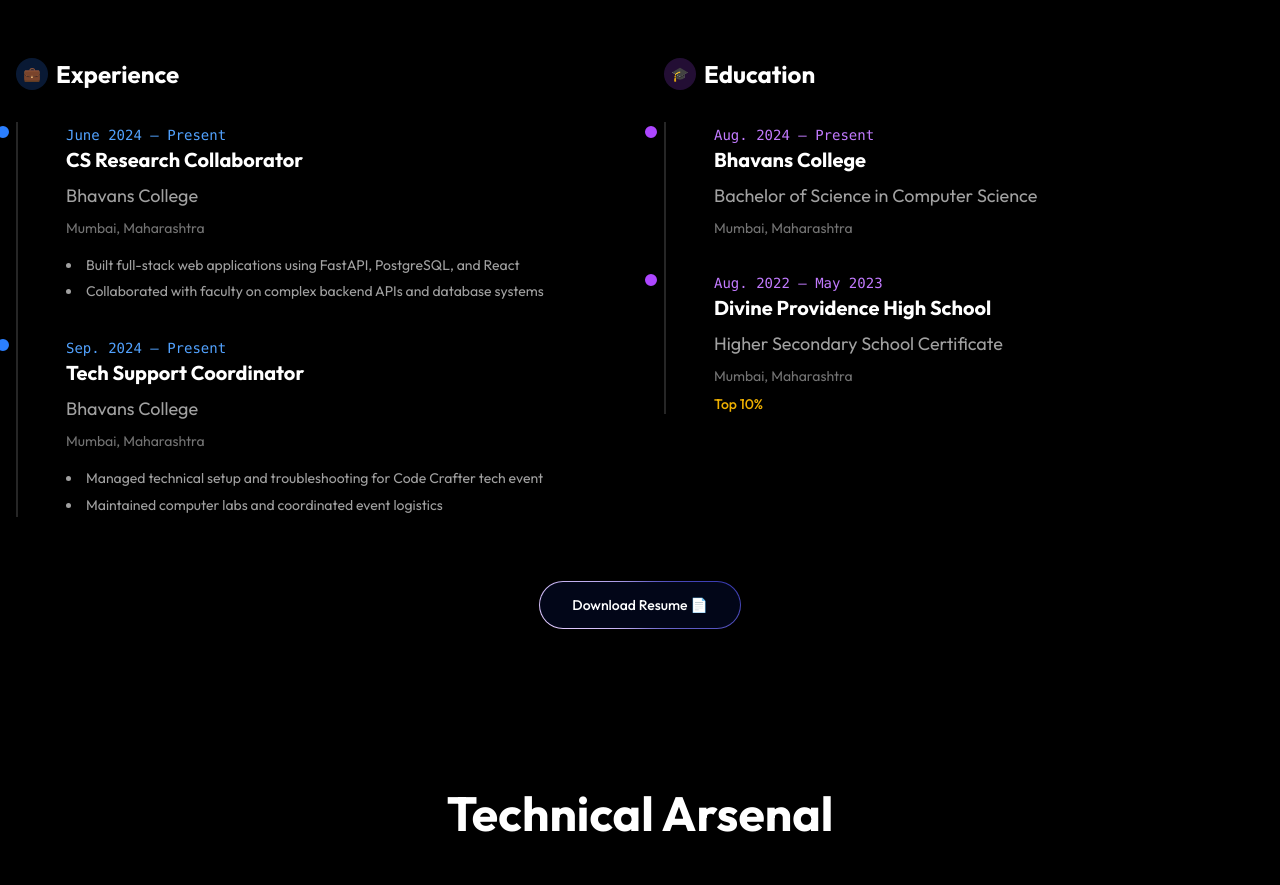
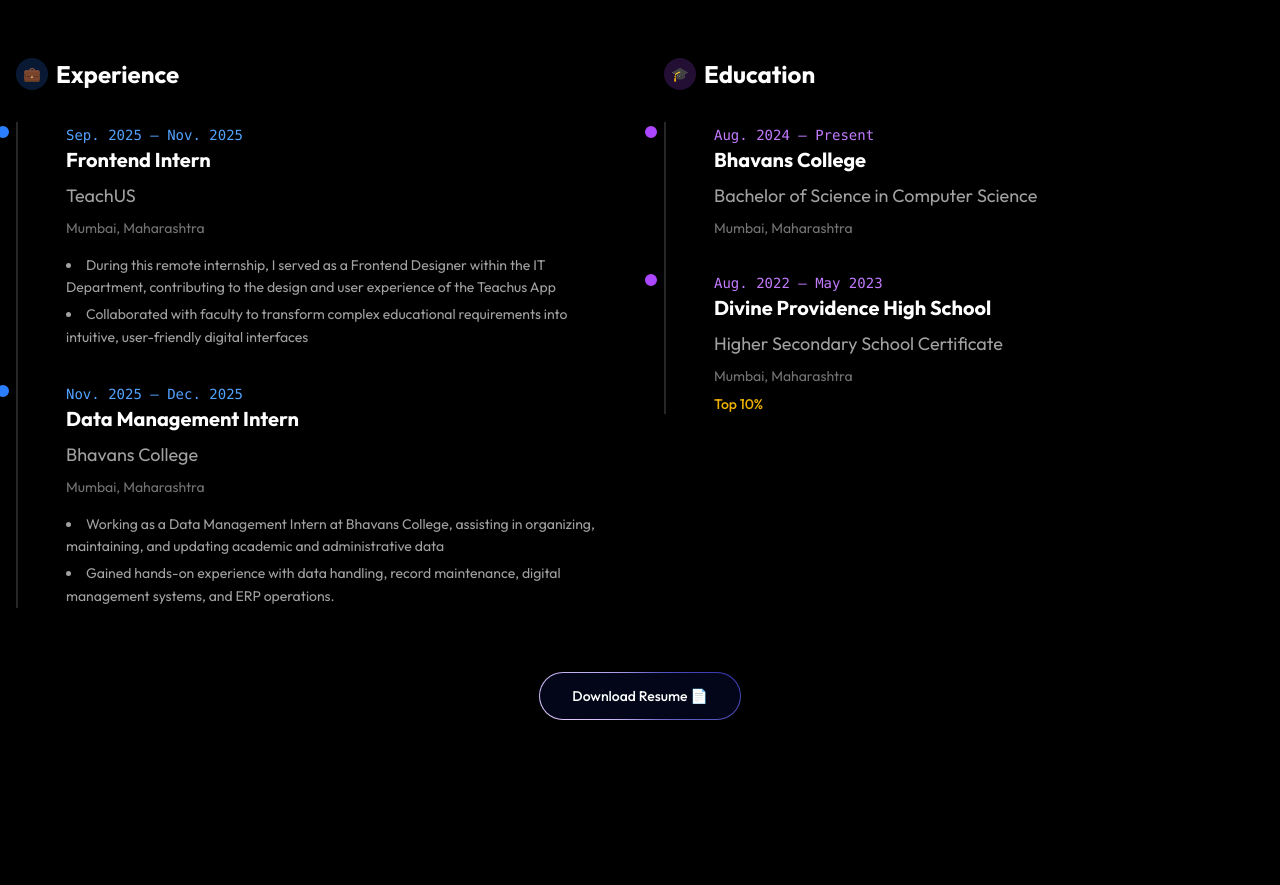
Before and after one commit to mailmeatdarshan/Portfolio, a Next.js app: page / in a window 1280 px wide. Shown: the part 2240-3125 px from the top of the page. Built offline with nearby package versions, Linux system fonts and the light colour scheme.

Commit message:
Changed Experience

```diff
--- a/src/data/portfolio.ts
+++ b/src/data/portfolio.ts
@@ -253,24 +253,24 @@
 export const experience: ExperienceItem[] = [
     {
         id: 1,
-        title: "CS Research Collaborator",
-        company: "Bhavans College",
+        title: "Frontend Intern",
+        company: "TeachUS",
         location: "Mumbai, Maharashtra",
-        duration: "June 2024 – Present",
+        duration: "Sep. 2025 – Nov. 2025",
         description: [
-            "Built full-stack web applications using FastAPI, PostgreSQL, and React",
-            "Collaborated with faculty on complex backend APIs and database systems"
+            "During this remote internship, I served as a Frontend Designer within the IT Department, contributing to the design and user experience of the Teachus App",
+            "Collaborated with faculty to transform complex educational requirements into intuitive, user-friendly digital interfaces"
         ]
     },
     {
         id: 2,
-        title: "Tech Support Coordinator",
+        title: "Data Management Intern",
         company: "Bhavans College",
         location: "Mumbai, Maharashtra",
-        duration: "Sep. 2024 – Present",
+        duration: "Nov. 2025 – Dec. 2025",
         description: [
-            "Managed technical setup and troubleshooting for Code Crafter tech event",
-            "Maintained computer labs and coordinated event logistics"
+            "Working as a Data Management Intern at Bhavans College, assisting in organizing, maintaining, and updating academic and administrative data",
+            "Gained hands-on experience with data handling, record maintenance, digital management systems, and ERP operations."
         ]
     }
 ];
```
